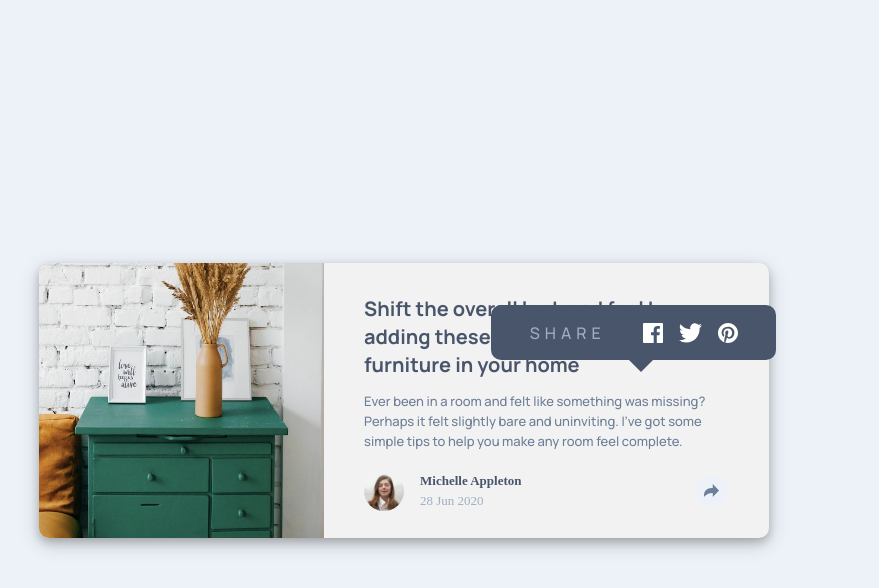
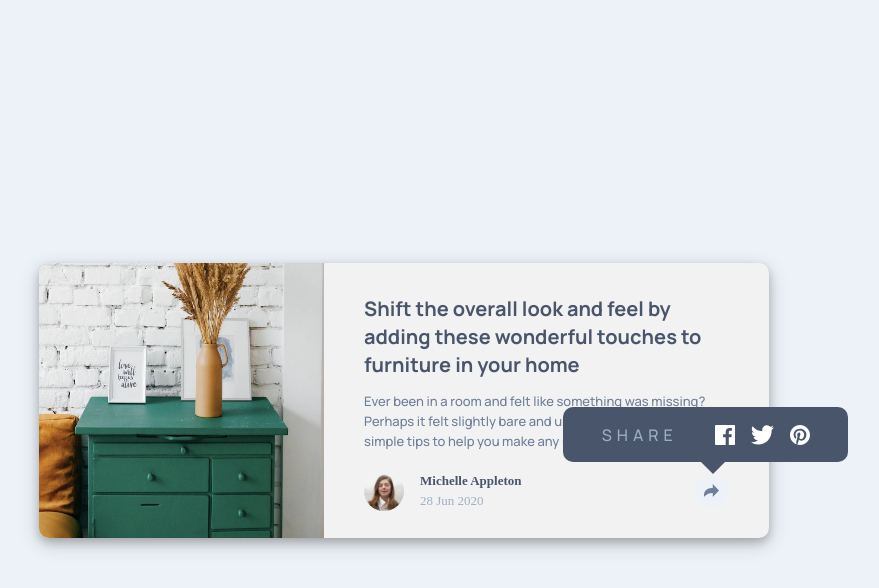
Before and after one commit to Ginver/article-preview-component-FM, a plain HTML site: page index.html in a window 1280 px wide. Both pictures are taken after a click on the element 948 px from the left and 490 px from the top of the page. Shown: the whole page, without its empty margins (236-1115 px from the left). Drawn offline with Linux system fonts and the light colour scheme.

Commit message:
tooltip position is finally fixed

```diff
--- a/stylsheet-desktop.css
+++ b/stylsheet-desktop.css
@@ -130,6 +130,10 @@ div.card {
 }
 
 /*------------------------------------*/
+.popup {
+    position: relative;
+}
+
 .popup--social {
     visibility: hidden;
     width: 285px;
@@ -141,10 +145,10 @@ div.card {
     flex-direction: row;
     justify-content: center;
     text-align: center;
-    position: fixed;
+    position: absolute;
     z-index: 1;
-    bottom: 440px;
-    right: 268px;
+    bottom: 45px;
+    right: -120px;
     padding: 18px 36px 17px 37px;
 }
 
```
